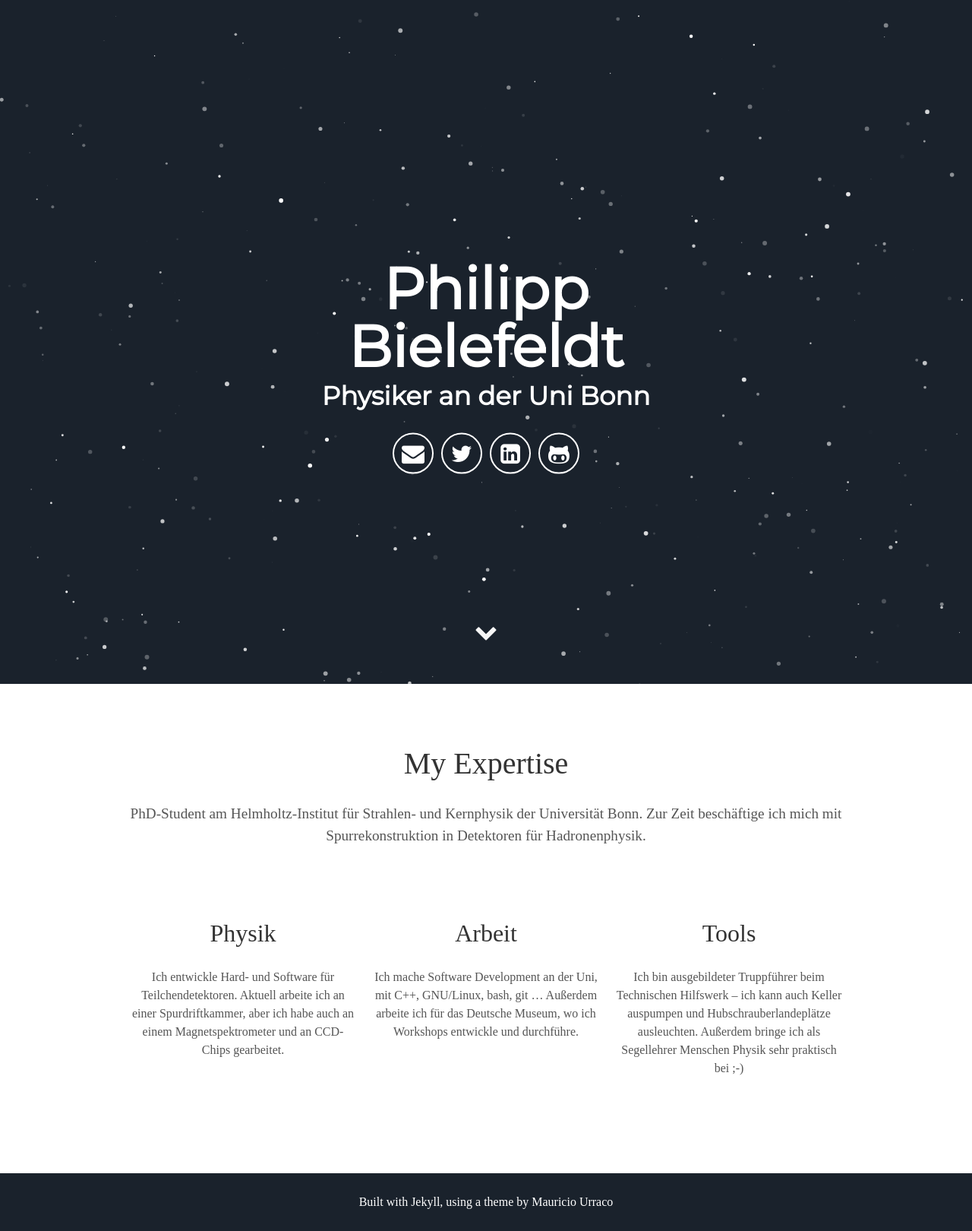
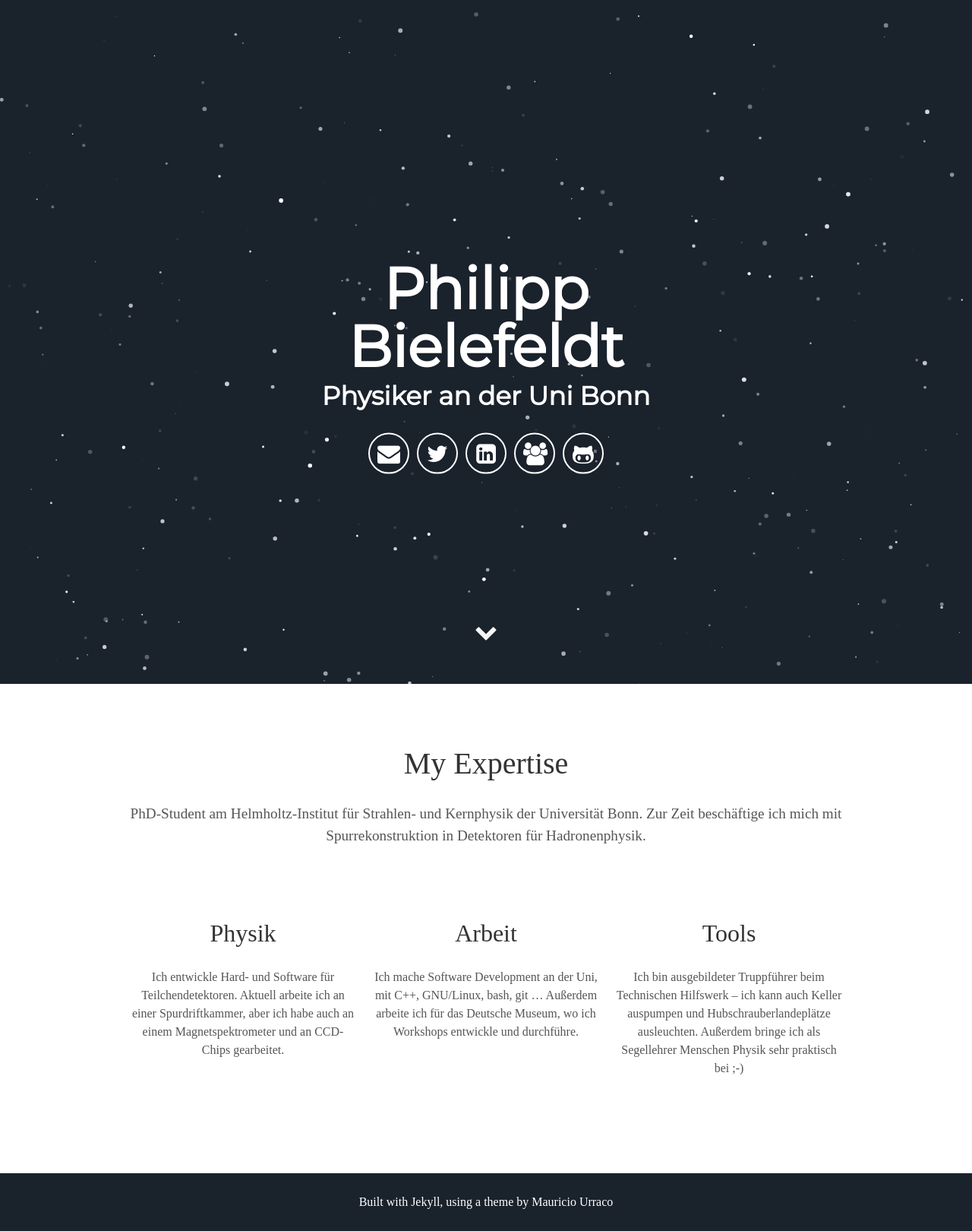
Before and after one commit to murraco/jekyll-theme-minimal-resume, a Jekyll site: the page built from index.html, in a window 1280 px wide. Shown: the whole page at 76% size. Built offline with Jekyll 4.4.1, drawn with Linux system fonts in a browser that asks for light colours; some web fonts are replaced.

Commit message:
add mastodon

```diff
--- a/_config.yml
+++ b/_config.yml
@@ -13,6 +13,7 @@ email: philipp@bielefeldt.online
 twitter_username: p_bielefeldt
 github_username:  p_bielefeldt
 linkedin_username: pbielefeldt
+mastodon_handle: digitalcourage.social/@derfopps
 # gplus_username:  lorem_ipsum
 
 exclude: ['package.json', 'src', 'node_modules', 'vendor']
--- a/_includes/header.html
+++ b/_includes/header.html
@@ -20,6 +20,11 @@
         {% if site.linkedin_username %}
         <a aria-label="My LinkedIn" target="_blank" href="https://www.linkedin.com/in/{{ site.linkedin_username }}"><i class="icon fa fa-linkedin-square" aria-hidden="true"></i></a>
         {% endif %}
+        {% if site.mastodon_handle %}
+        <!-- todo: find appropriate logo -->
+        <!-- note: the rel=me is for link back, see htps://docs.joinmastodon.org/user/profile/#verification -->
+        <a aria-label="Fediverse" target="_blank" href="https://{{site.mastodon_handle}}" rel="me"><i class="icon fa fa-users" aria-hidden="true"></i></a>
+        {% endif %}
         {% if site.github_username %}
         <a aria-label="My Github" target="_blank" href="https://github.com/{{ site.github_username }}"><i class="icon fa fa-github-alt" aria-hidden="true"></i></a>
         {% endif %}
```
